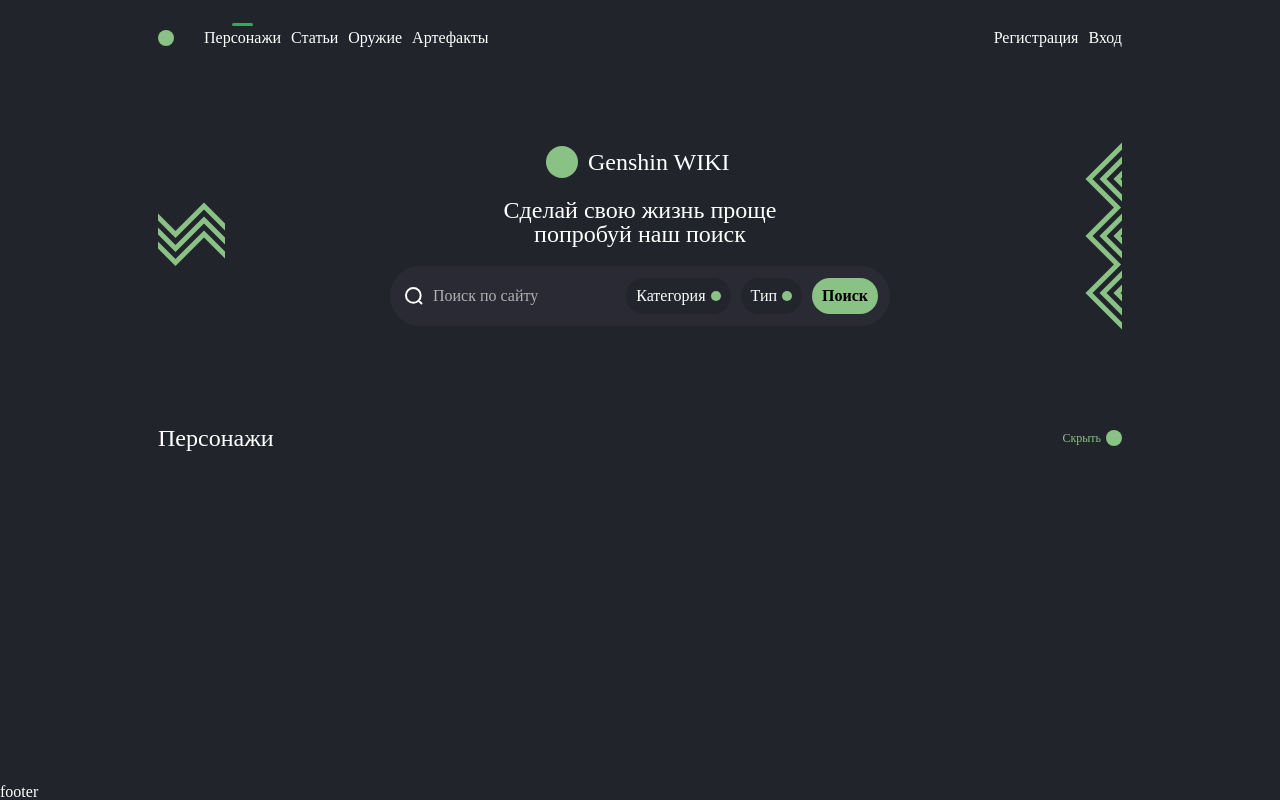
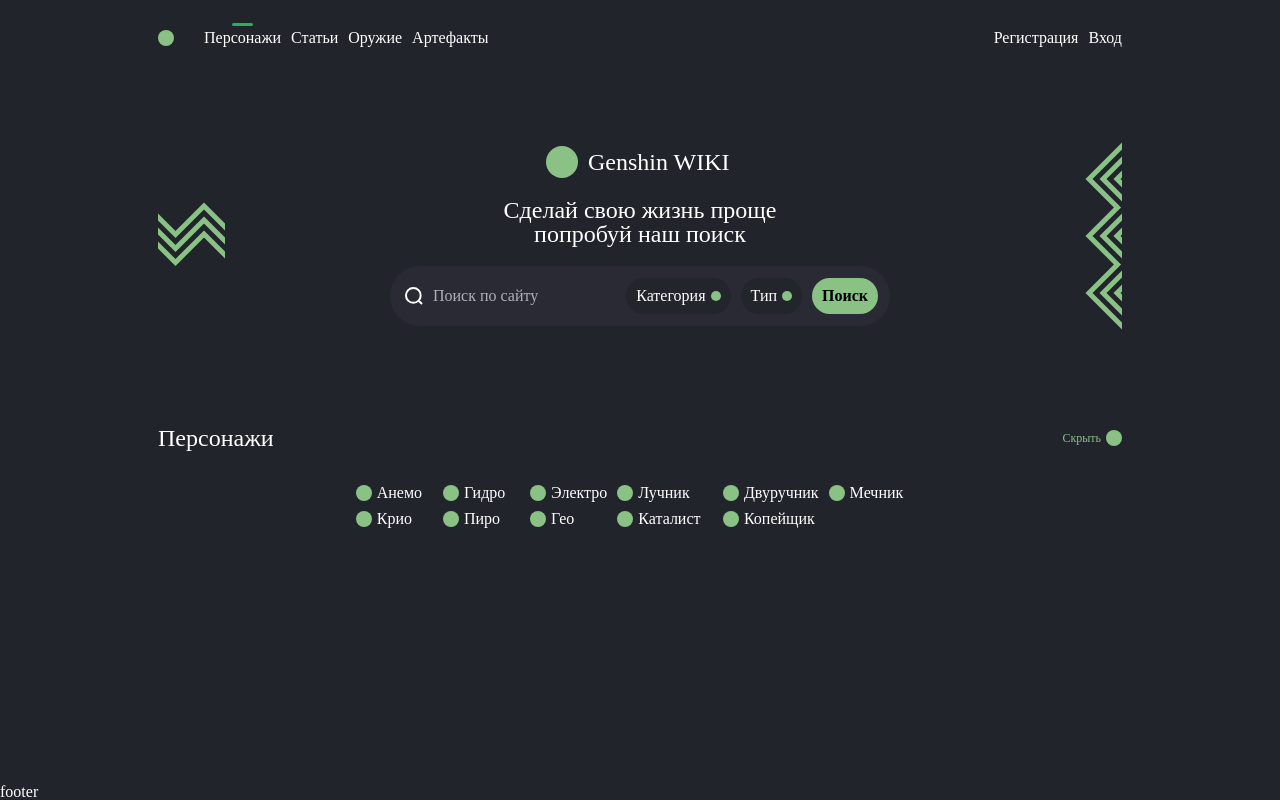
Before and after one commit to kidsamort/genshin-wrapp, a plain HTML site: page index.html in a window 1280 px wide. Drawn offline with Linux system fonts and the light colour scheme.

Commit message:
add filter character

```diff
--- a/index.html
+++ b/index.html
@@ -105,6 +105,29 @@
               <div class="heding-section__dropdown">Скрыть<img src="./icon.svg" /></div>
             </div>
           </div>
+          <div class="characters__filter">
+            <div class="container">
+              <div class="category">
+                <div class="category__row">
+                  <ul class="category__list-elemental">
+                    <li><img src="./icon.svg" />Анемо</li>
+                    <li><img src="./icon.svg" />Гидро</li>
+                    <li><img src="./icon.svg" />Электро</li>
+                    <li><img src="./icon.svg" />Крио</li>
+                    <li><img src="./icon.svg" />Пиро</li>
+                    <li><img src="./icon.svg" />Гео</li>
+                  </ul>
+                  <ul class="category__list-weapons">
+                    <li><img src="./icon.svg" />Лучник</li>
+                    <li><img src="./icon.svg" />Двуручник</li>
+                    <li><img src="./icon.svg" />Мечник</li>
+                    <li><img src="./icon.svg" />Каталист</li>
+                    <li><img src="./icon.svg" />Копейщик</li>
+                  </ul>
+                </div>
+              </div>
+            </div>
+          </div>
         </div>
       </div>
       <footer class="footer"><h1>footer</h1></footer>
--- a/index.scss
+++ b/index.scss
@@ -182,7 +182,7 @@
     &__row {
       display: flex;
       justify-content: space-between;
-      margin: 0 30px;
+      margin: 30px;
       align-items: center;
     }
     &__heding {
@@ -199,8 +199,38 @@
     }
   }
 
+  .category {
+    font-size: 16px;
+
+    &__row {
+      margin: 0 30px;
+      display: flex;
+      justify-content: center;
+      ul {
+        display: inline-grid;
+
+        grid-template-columns: repeat(3, 1fr);
+      }
+    }
+    &__list-elemental,
+    &__list-weapons {
+      li {
+        padding: 5px;
+        img {
+          margin-right: 5px;
+        }
+      }
+    }
+  }
+
+  @media (max-width: 690px) {
+  }
   @media (max-width: 768px) {
     .menu-nav__list li:nth-last-child(-n + 2) {
+      display: none;
+    }
+
+    .category__list-weapons li {
       display: none;
     }
 
@@ -228,10 +258,18 @@
     .menu-nav__auth li:nth-last-child(2) {
       display: none;
     }
-    input {
-      width: 120px;
+    .search__input {
+      input {
+        width: 120px;
+      }
     }
   }
   @media (max-width: 375px) {
+    .heding-section__row {
+      min-width: 260px;
+    }
+    .category__row .category__list-elemental {
+      grid-template-columns: repeat(3, 96px);
+    }
   }
 }
```
Also changed, not shown: index.css, 1 other file.
